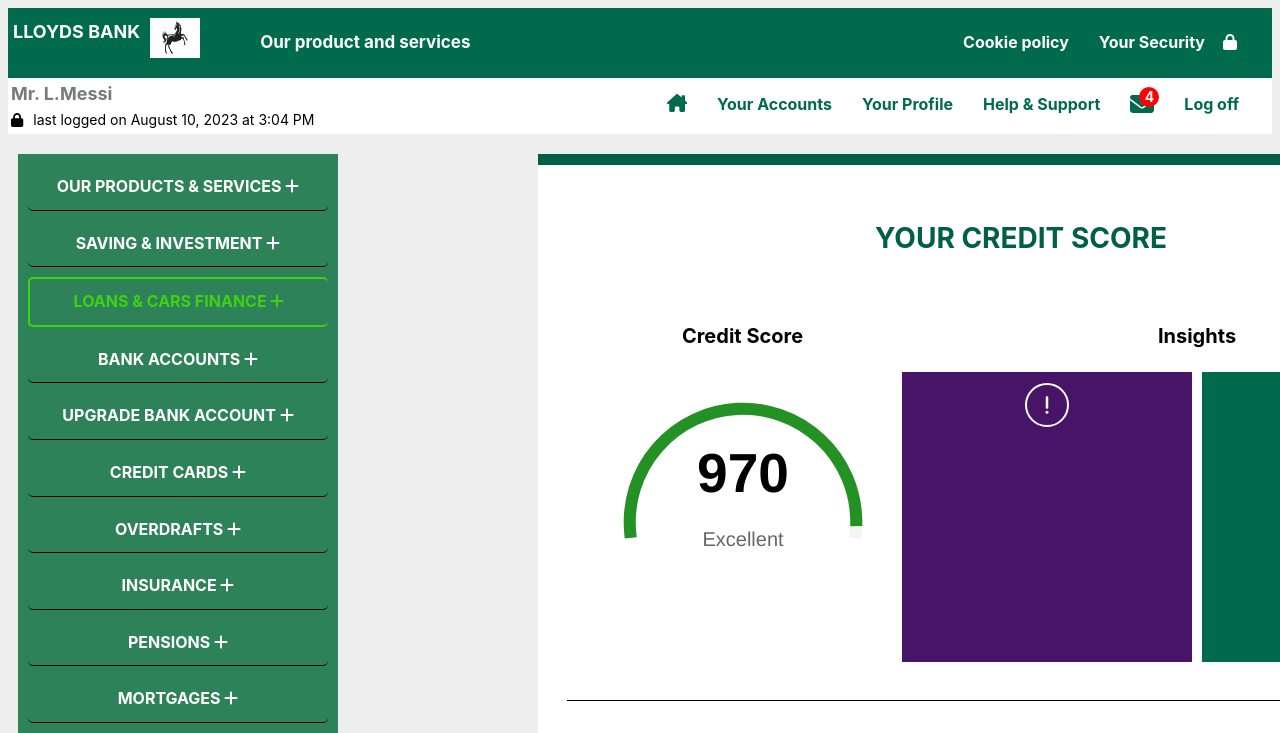
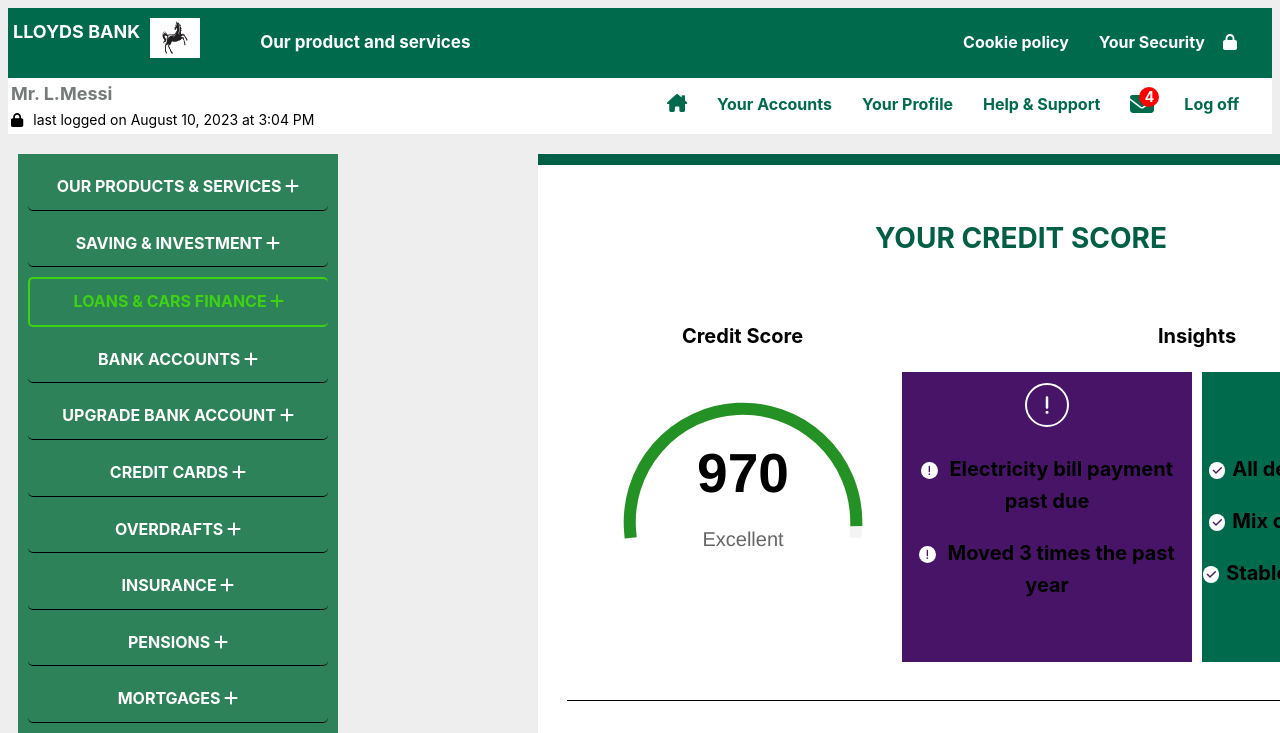
Before and after one commit to Safo-Samson/customer-interface-decisioning, a React (Vite) app: page /SoftCheck in a window 1280 px wide. Shown: the top 733 px of the page. Built offline with nearby package versions, Linux system fonts and the light colour scheme.

Commit message:
style changes

```diff
--- a/src/components/SoftCheck/SoftCheck.jsx
+++ b/src/components/SoftCheck/SoftCheck.jsx
@@ -26,9 +26,17 @@
                     <div className="softCheck-bad">
                     <FontAwesomeIcon className= 'softCheck-exclamationMarkIcon'icon={faExclamation} />
 
+                    <p><FontAwesomeIcon icon={faExclamation} style={{background: 'white', width: '10.67px', height:'10.67px',borderRadius: '20px', color: '#481468', padding: '3px', marginRight: '7px'}}/> Electricity bill payment past due</p>
+                    <p><FontAwesomeIcon icon={faExclamation} style={{background: 'white', width: '10.67px', height:'10.67px',borderRadius: '20px', color: '#481468', padding: '3px', marginRight: '7px'}}/> Moved 3 times the past year</p>
+
                     </div>
                     <div className="softCheck-good">
                     <FontAwesomeIcon className= 'softCheck-checkMarkIcon'icon={faCheck} />
+                    <p><FontAwesomeIcon icon={faCheck} style={{background: 'white', width: '10.67px', height:'10.67px',borderRadius: '20px', color: '#481468', padding: '3px', marginRight: '7px'}}/>All debit balances paid off</p>
+                    <p><FontAwesomeIcon icon={faCheck} style={{background: 'white', width: '10.67px', height:'10.67px',borderRadius: '20px', color: '#481468', padding: '3px', marginRight: '7px'}}/>Mix of 4 credit cards used</p>
+                    <p><FontAwesomeIcon icon={faCheck} style={{background: 'white', width: '10.67px', height:'10.67px',borderRadius: '20px', color: '#481468', padding: '3px', marginRight: '7px'}}/>Stable income of the past 5 years</p>
+
+
 
                 </div>
                 </div>
```
